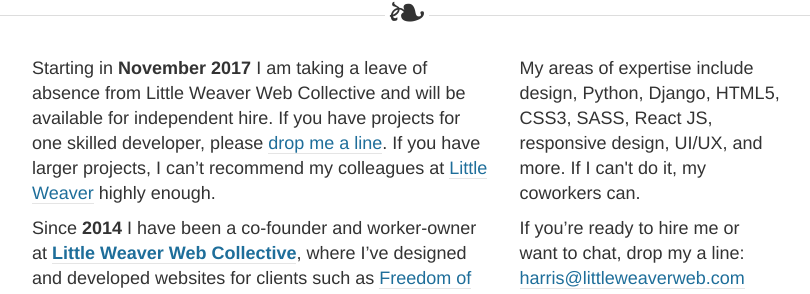
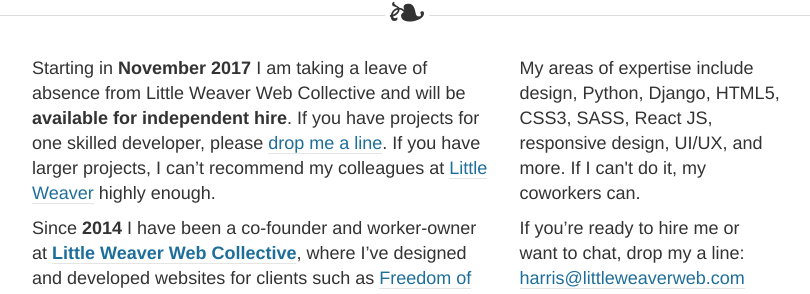
Before and after one commit to harrislapiroff/chromamine.com, a Jekyll site: the page built from index.md, in a window 1280 px wide. Shown: the part 146-440 px from the top of the page, without its empty margins (233-1043 px from the left). Built offline with Jekyll 4.4.1, drawn with Linux system fonts in a browser that asks for light colours; nearby versions of some CDN libraries.

```diff
--- a/index.md
+++ b/index.md
@@ -2,7 +2,7 @@
 layout: home
 ---
 
-Starting in **November 2017** I am taking a leave of absence from Little Weaver Web Collective and will be available for independent hire. If you have projects for one skilled developer, please [drop me a line](mailto:harris@chromamine.com). If you have larger projects, I can't recommend my colleagues at [Little Weaver](http://littleweaverweb.com/) highly enough.
+Starting in **November 2017** I am taking a leave of absence from Little Weaver Web Collective and will be **available for independent hire**. If you have projects for one skilled developer, please [drop me a line](mailto:harris@chromamine.com). If you have larger projects, I can't recommend my colleagues at [Little Weaver](http://littleweaverweb.com/) highly enough.
 
 Since **2014** I have been a co-founder and worker-owner at [**Little Weaver Web Collective**](http://littleweaverweb.com/), where I've designed and developed websites for clients such as [Freedom of the Press Foundation](http://freedom.press/) and [Detroit Public Radio](http://wdet.org/).
 
```
